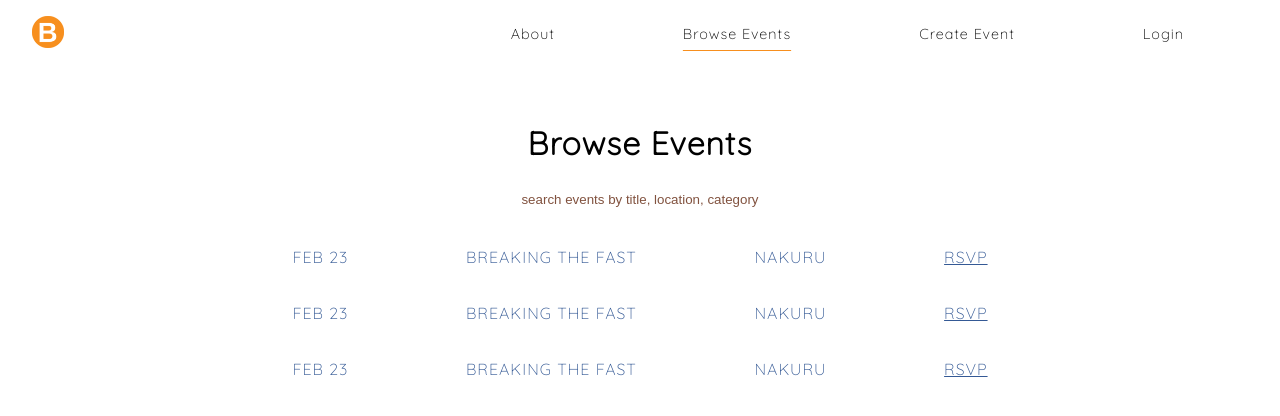
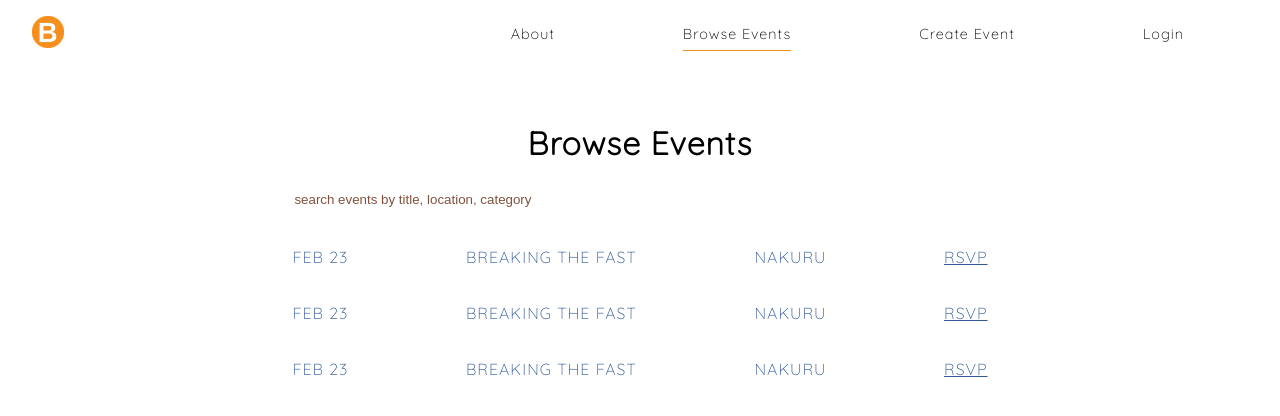
Before and after one commit to dngst/brightevents, a React (Create React App) app: page /events in a window 1280 px wide. Shown: the top 416 px of the page. Built offline with nearby package versions, Linux system fonts and the light colour scheme.

Commit message:
Remove .center class

```diff
--- a/src/components/GlobalStyle.js
+++ b/src/components/GlobalStyle.js
@@ -38,10 +38,6 @@ const GlobalStyle = createGlobalStyle`
       margin-bottom: 13%;
     }
   }
-
-  .center {
-    text-align: center;
-  }
 `;
 
 export default GlobalStyle;
--- a/src/pages/ViewEvents.js
+++ b/src/pages/ViewEvents.js
@@ -15,7 +15,6 @@ const ViewEvents = () => {
       <Input
         placeholder="search events by title, location, category"
         transparent
-        className="center"
       />
       <Link to="/events/1">
         <div className="event-row">
```
